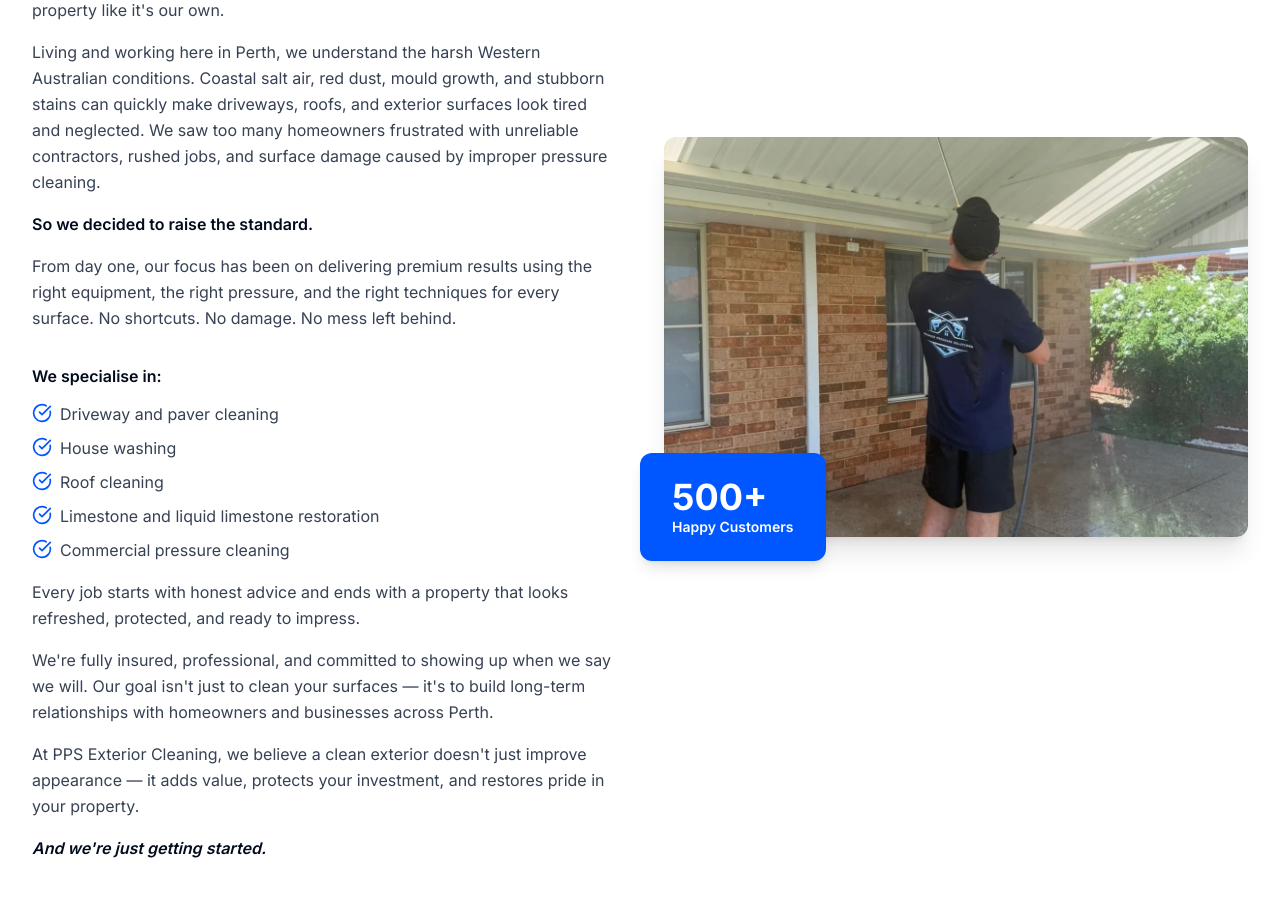
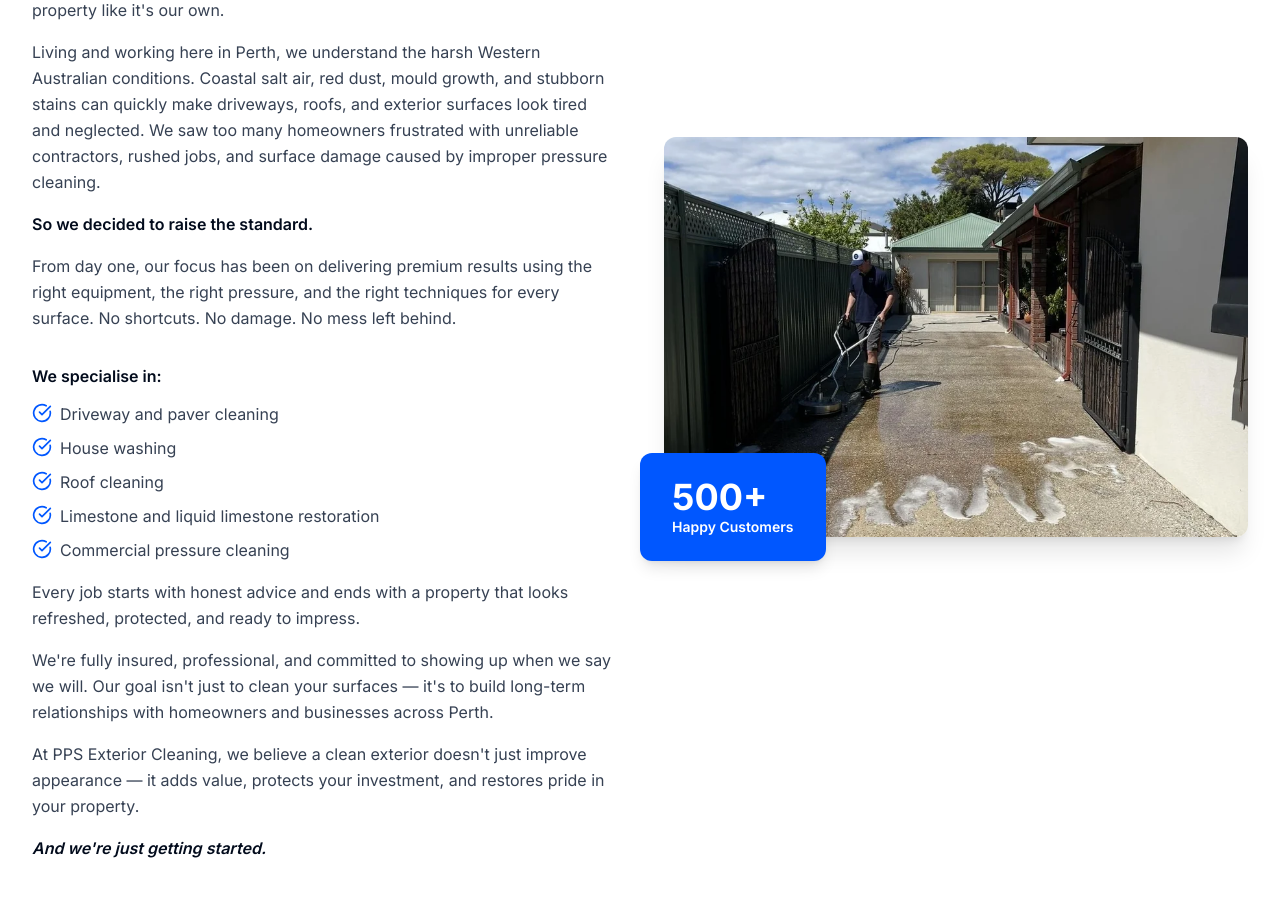
Before and after one commit to zeebrix/premierpressure, a Next.js app: page /about in a window 1280 px wide. Shown: the part 800-1697 px from the top of the page. Built offline with nearby package versions, Linux system fonts and the light colour scheme.

Commit message:
About page: replace hero photo with real driveway-cleaning job shot
Swap the Figma placeholder image for an actual PPS driveway pressure-clean
photo (provided in the client's Website Adjustments PDF), served as an
optimized webp from /public.

```diff
--- a/app/about/about-content.tsx
+++ b/app/about/about-content.tsx
@@ -1,6 +1,5 @@
 'use client';
 
-import image_3825eeae6ac41dce0ee90580b9d8c79b9558cd3f from '@/assets/3825eeae6ac41dce0ee90580b9d8c79b9558cd3f.webp';
 import { motion } from 'motion/react';
 import { Award, Shield, Users, Zap, CheckCircle, Phone } from 'lucide-react';
 import { ImageWithFallback } from '@/app/components/figma/ImageWithFallback';
@@ -151,8 +150,8 @@ export default function AboutContent() {
               className="relative"
             >
               <ImageWithFallback
-                src={image_3825eeae6ac41dce0ee90580b9d8c79b9558cd3f.src}
-                alt="Pressure cleaning professional at work"
+                src="/about-driveway-cleaning.webp"
+                alt="PPS technician pressure cleaning a Perth driveway"
                 className="rounded-lg shadow-xl w-full h-[400px] object-cover"
               />
               <div className="absolute -bottom-6 -left-6 bg-[#0057FF] text-white px-8 py-6 rounded-lg shadow-lg">
```
Also changed, not shown: public/about-driveway-cleaning.webp (added).
